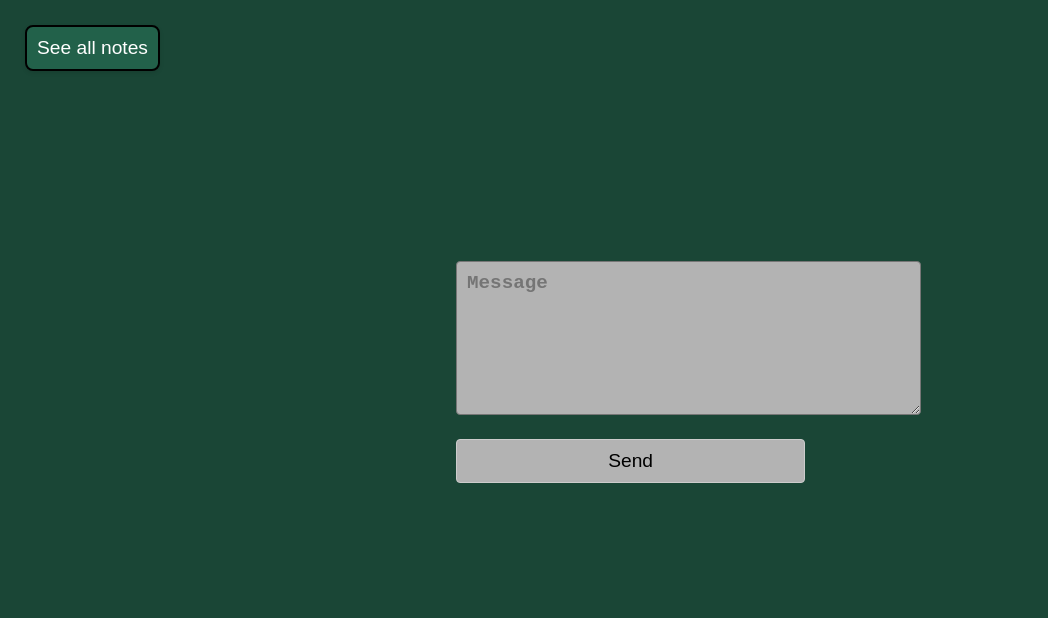
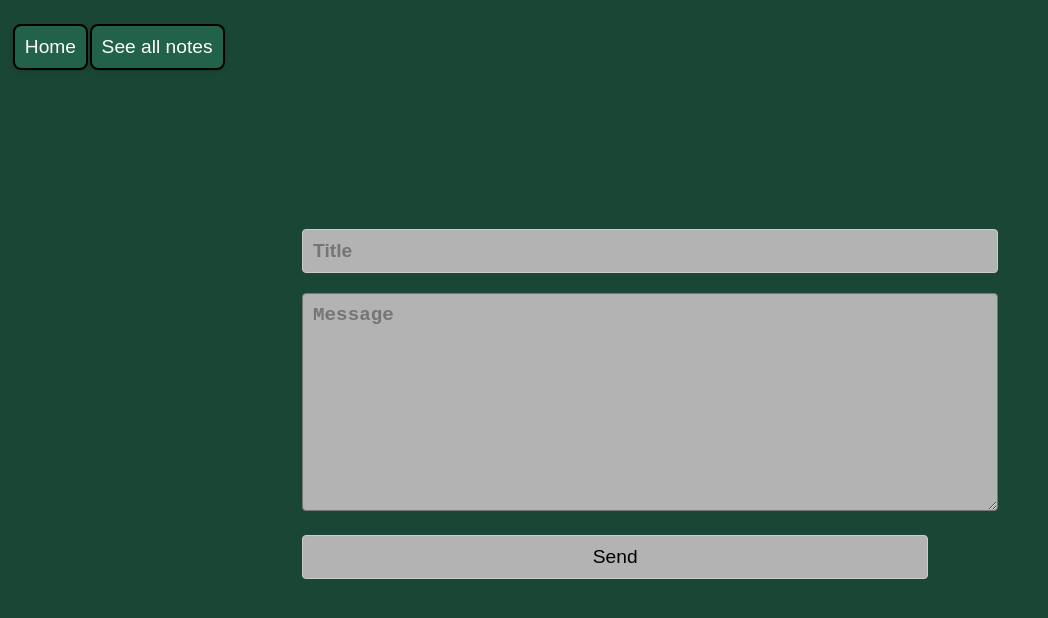
Before and after one commit to MasonHart1/Cow-Game, a plain HTML site: page Notes/index.html in a window 1280 px wide. Shown: the whole page, without its empty margins (0-1048 px from the left). Drawn offline with nearby package versions, Linux system fonts and the light colour scheme.

Commit message:
Fixed signing up and logging in, as well as home buttons
Co-authored-by: Copilot <copilot@github.com>

```diff
--- a/CardMatch/style.css
+++ b/CardMatch/style.css
@@ -21,24 +21,29 @@ body {
 .cow {
     border-radius: 8px;
     border: 1px solid black;
-    padding: 1rem;
-    margin: 1rem;
+    padding: clamp(0.5rem, 2vw, 1rem);
+    margin: clamp(0.5rem, 2vw, 1rem);
     display: flex;
     flex-direction: column;
     justify-content: center;
     align-items: center;
-    width: 159.85px;
-    height: 194.25px;
+    width: clamp(100px, 15vw, 160px);
+    height: clamp(120px, 18vw, 200px);
     background-color: #1a4636;
     box-shadow: 0 2px 4px rgba(0, 0, 0, 0.1);
     transition: .15s ease-in-out;
 }
 
-.cow > * {
+.img {
+    width: clamp(70px, 11vw, 140px);
+    height: clamp(80px, 13vw, 160px);
+}
+
+.cow>* {
     display: none;
 }
 
-.clicked > * {
+.clicked>* {
     display: initial;
 }
 
@@ -47,10 +52,6 @@ body {
     background-color: #1e5541;
 }
 
-.img {
-    width: 125px;
-    height: 140px;
-}
 
 .container {
     display: grid;
@@ -60,15 +61,17 @@ body {
 
 #return {
     position: absolute;
-    left: 300px;
-    width: 10%;
-    font-size: 25px;
-    cursor: pointer;
-    background-color: #1a523d;
+    top: 3%;
+    left: 1%;
+    font-size: clamp(15px, 1.5vw, 25px);
+    background-color: #22614a;
+    border: 2px solid black;
+    box-shadow: 0 2px 4px rgba(0, 0, 0, 0.1);
     border-radius: 8px;
-    border: 2px solid black;
+    padding: 10px;
+    color: white;
 }
 
 #return:hover {
-    background-color: #1a4636;
+    background-color: rgb(34, 88, 69);
 }
--- a/Notes/allNotes.css
+++ b/Notes/allNotes.css
@@ -18,12 +18,25 @@ body {
 
 #return {
     position: absolute;
-    top: 25px;
-    left: 25px;
-    font-size: clamp(15px, 1.5vw, 25px);
+    top: 3%;
+    left: 1%;
+    font-size: clamp(12px, 1.5vw, 25px);
     background-color: #22614a;
     border: 2px solid black;
     box-shadow: 0 2px 4px rgba(0, 0, 0, 0.1);
-    border-radius: 8px;
+    border-radius: clamp(4px, 0.8vw, 8px);
+    padding: clamp(6px, 1vw, 10px);
+    color: white;
+}
+
+#return:hover {
+    background-color: rgb(34, 88, 69);
+}
+
+#container {
+    width: 85%;
+    display: grid;
+    grid-template-columns: repeat(auto-fill, minmax(min(250px, 100%), 1fr));
+    margin: 10px;
     padding: 10px;
 }
--- a/Notes/index.html
+++ b/Notes/index.html
@@ -11,8 +11,10 @@
 </head>
 
 <body>
+    <button id="return" onclick="window.location.href='../index.html'">Home</button>
     <div id="container">
         <form id="contactForm">
+            <input type="text" id="title" name="title" placeholder="Title" required>
             <textarea id="message" name="message" placeholder="Message" required></textarea>
             <button type="submit">Send</button>
         </form>
--- a/Notes/style.css
+++ b/Notes/style.css
@@ -11,7 +11,6 @@ body {
     overflow: auto;
 }
 
-
 #container {
     display: flex;
     flex-direction: column;
@@ -23,10 +22,10 @@ body {
     margin-top: -10vh;
 }
 
-input[name="from_name"], input[name="from_email"] {
+input[name="title"] {
     width: 100%;
-    margin: 10px;
-    padding: 10px;
+    margin: clamp(5px, 1vw, 10px);
+    padding: clamp(6px, 1vw, 10px);
     border: 1px solid #ccc;
     border-radius: 4px;
     box-sizing: border-box;
@@ -37,52 +36,60 @@ input[name="from_name"], input[name="from_email"] {
 
 #seeAll {
     position: absolute;
-    top: 25px;
-    left: 25px;
-    font-size: clamp(15px, 1.5vw, 25px);
+    top: 3%;
+    left: 7%;
+    font-size: clamp(12px, 1.5vw, 25px);
     background-color: #22614a;
     border: 2px solid black;
     box-shadow: 0 2px 4px rgba(0, 0, 0, 0.1);
-    border-radius: 8px;
-    padding: 10px;
+    border-radius: clamp(4px, 0.8vw, 8px);
+    padding: clamp(6px, 1vw, 10px);
     color: white;
 }
 
-input[name="from_name"]
-{
-    margin: 10px;
-    padding: 10px;
-    border: 1px solid #ccc;
-    border-radius: 4px;
-    box-sizing: border-box;
-}
-
-textarea
-{
-    width: 120%;
+textarea {
+    width: 100%;
     height: 100%;
-    margin: 10px;
-    padding: 10px;
+    margin: clamp(5px, 1vw, 10px);
+    padding: clamp(6px, 1vw, 10px);
     border-radius: 4px;
     box-sizing: border-box;
     background-color: rgb(179, 179, 179);
     color: black;
-    font-size: clamp(15px, 1.5vw, 25px);
+    font-size: clamp(13px, 1.5vw, 25px);
 }
 
-textarea, input {
+textarea,
+input {
     font-weight: bolder;
 }
 
-button[type="submit"]
-{
+button[type="submit"] {
     width: 90%;
-    margin: 10px;
-    padding: 10px;
+    margin: clamp(5px, 1vw, 10px);
+    padding: clamp(6px, 1vw, 10px);
     border: 1px solid #ccc;
     border-radius: 4px;
     box-sizing: border-box;
     background-color: rgb(179, 179, 179);
     color: black;
-    font-size: clamp(15px, 1.5vw, 25px);
+    font-size: clamp(13px, 1.5vw, 25px);
 }
+
+#return {
+    position: absolute;
+    top: 3%;
+    left: 1%;
+    font-size: clamp(12px, 1.5vw, 25px);
+    background-color: #22614a;
+    border: 2px solid black;
+    box-shadow: 0 2px 4px rgba(0, 0, 0, 0.1);
+    border-radius: clamp(4px, 0.8vw, 8px);
+    padding: clamp(6px, 1vw, 10px);
+    color: white;
+}
+
+#return:hover,
+#seeAll:hover {
+    background-color: rgb(34, 88, 69);
+}
--- a/TicTacToe/style.css
+++ b/TicTacToe/style.css
@@ -49,14 +49,18 @@ h1 {
 }
 
 #return {
-    width: 30%;
-    font-size: 25px;
-    cursor: pointer;
-    background-color: #1a523d;
+    position: absolute;
+    top: 3%;
+    left: 1%;
+    font-size: clamp(15px, 1.5vw, 25px);
+    background-color: #22614a;
+    border: 2px solid black;
+    box-shadow: 0 2px 4px rgba(0, 0, 0, 0.1);
     border-radius: 8px;
-    border: 2px solid black;
+    padding: 10px;
+    color: white;
 }
 
 #return:hover {
-    background-color: #1a4636;
+    background-color: rgb(34, 88, 69);
 }
--- a/login.js
+++ b/login.js
@@ -27,8 +27,8 @@ async function signUp() {
 }
 
 async function login() {
-    const email = document.getElementById("email").value
-    const password = document.getElementById("password").value
+    const email = document.getElementById("loginEmail").value
+    const password = document.getElementById("loginPassword").value
     const { data, error } = await supabase.auth.signInWithPassword({
         email: email,
         password: password
```
Also changed, not shown: Notes/allNotes.html (+1 -1 lines), index.html (+4 -4 lines), login.html (+2 -2 lines).
